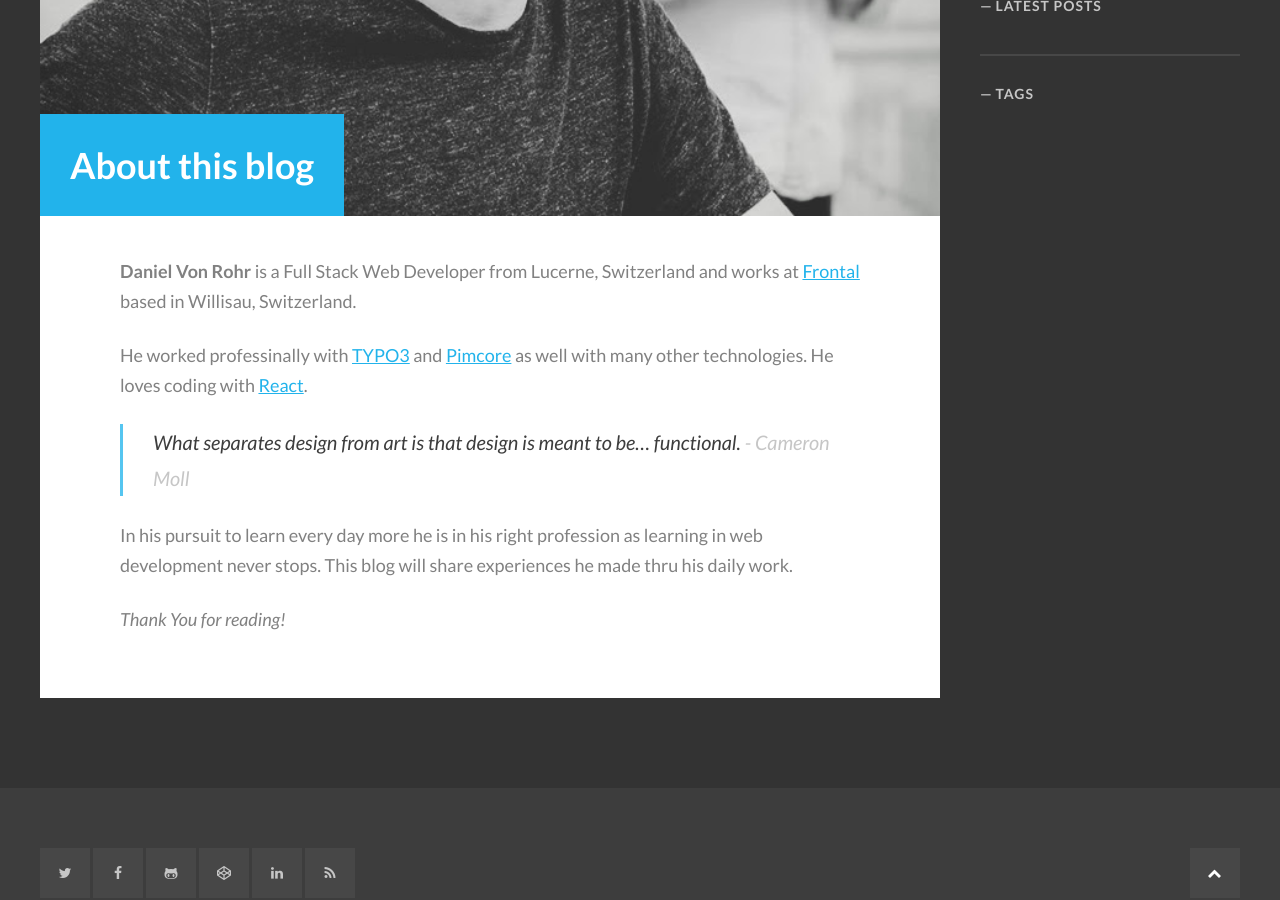
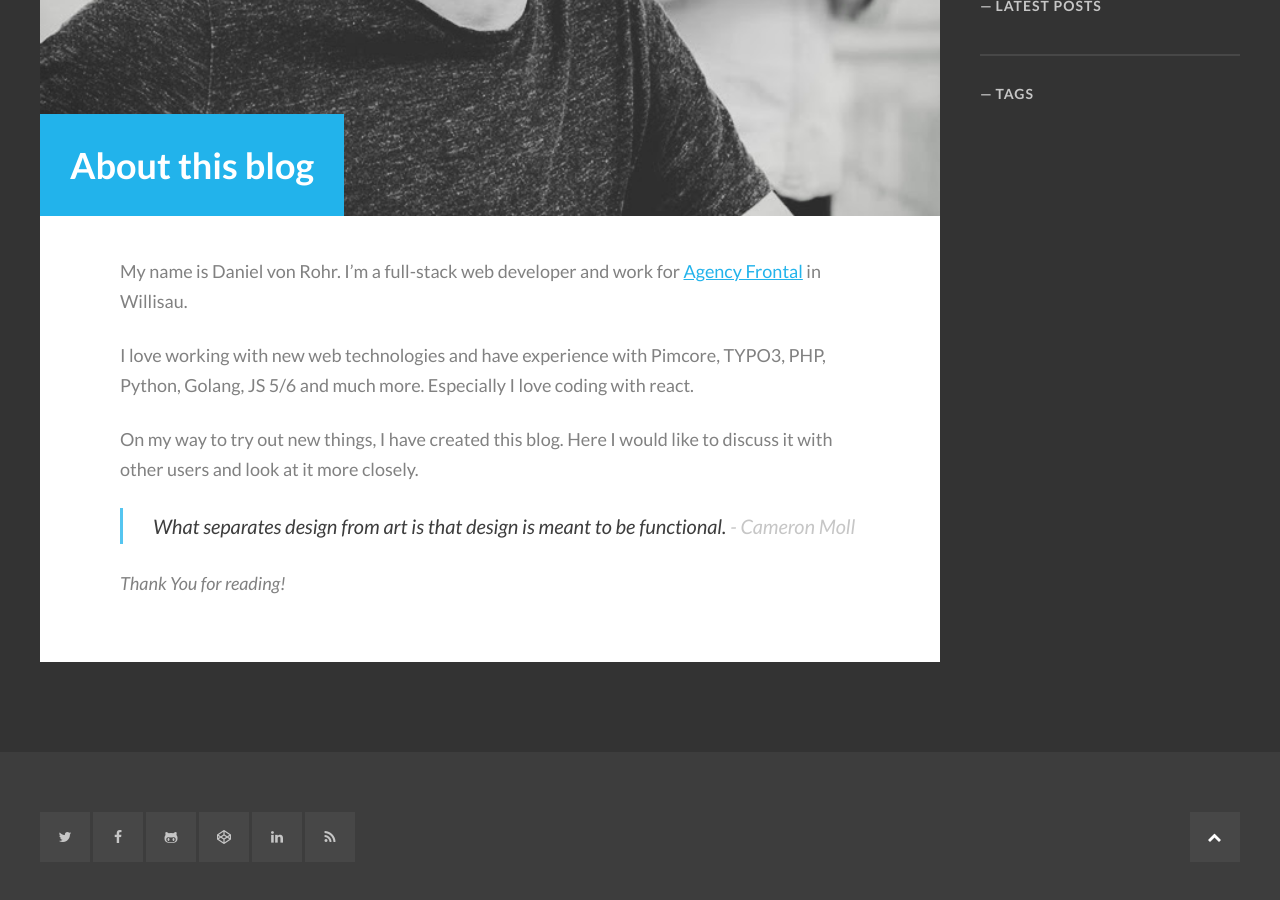
Before and after one commit to dvonrohr/dvonrohr.github.io, a Jekyll site: the page built from about.md, in a window 1280 px wide and 900 px high, scrolled down 773 px. Built offline with Jekyll 4.4.1, drawn with Linux system fonts in a browser that asks for light colours; some web fonts are replaced.

Commit message:
[REFACTOR] Changed about text slightly

```diff
--- a/about.md
+++ b/about.md
@@ -5,18 +5,12 @@ description: An optional about page for BlogInn Jekyll theme
 banner_image: aboutPage.jpg
 ---
 
-**Daniel Von Rohr** is a Full Stack Web Developer from Lucerne, Switzerland and works at
-<a href="http://frontal.ch" target="_blank">Frontal</a> based in Willisau, Switzerland.
+My name is Daniel von Rohr. I'm a full-stack web developer and work for <a href="http://www.frontal.ch" target="_blank">Agency Frontal</a> in Willisau.
 
-He worked professinally with <a href="http://typo3.org" target="blank">TYPO3</a> and
-<a href="http://pimcore.com" target="blank">Pimcore</a> as well with many other
-technologies. He loves coding with <a href="reactjs.org" target="_blank">React</a>.
+I love working with new web technologies and have experience with Pimcore, TYPO3, PHP, Python, Golang, JS 5/6 and much more. Especially I love coding with react.
 
-> What separates design from art is that design is meant to be… functional.
-<cite>- Cameron Moll</cite>
+On my way to try out new things, I have created this blog. Here I would like to discuss it with other users and look at it more closely.
 
-In his pursuit to learn every day more he is in his right profession as learning
-in web development never stops. This blog will share experiences he made thru
-his daily work.
+> What separates design from art is that design is meant to be functional. <cite>- Cameron Moll</cite>
 
 *Thank You for reading!*
```
